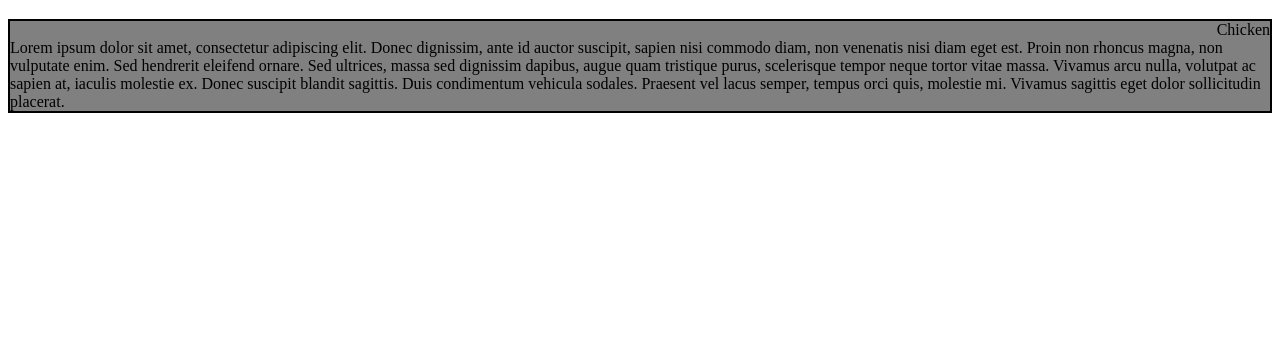
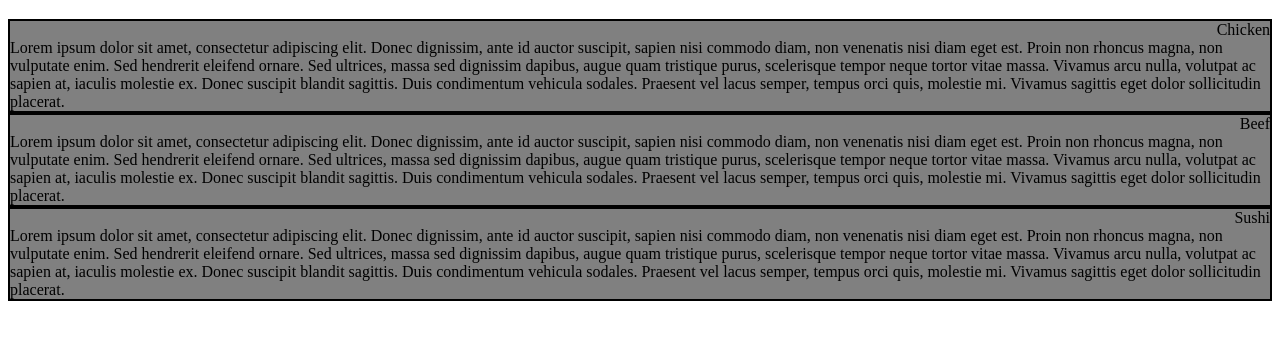
Before and after one commit to mhblatch/jhu-course, a plain HTML site: page module-2/index.html in a window 1280 px wide. Shown: the part 61-400 px from the top of the page. Drawn offline with Linux system fonts and the light colour scheme.

Commit message:
uploading project

```diff
--- a/module-2/css/style.css
+++ b/module-2/css/style.css
@@ -1,4 +1,9 @@
 .menu-container {
+    display: flex;
+    flex-wrap: wrap;
+    align-items: center;
+    justify-content: space-evenly;
+
     .menu-item {
         .subtitle {
             display: flex;
--- a/module-2/index.html
+++ b/module-2/index.html
@@ -14,6 +14,22 @@
                         Lorem ipsum dolor sit amet, consectetur adipiscing elit. Donec dignissim, ante id auctor suscipit, sapien nisi commodo diam, non venenatis nisi diam eget est. Proin non rhoncus magna, non vulputate enim. Sed hendrerit eleifend ornare. Sed ultrices, massa sed dignissim dapibus, augue quam tristique purus, scelerisque tempor neque tortor vitae massa. Vivamus arcu nulla, volutpat ac sapien at, iaculis molestie ex. Donec suscipit blandit sagittis. Duis condimentum vehicula sodales. Praesent vel lacus semper, tempus orci quis, molestie mi. Vivamus sagittis eget dolor sollicitudin placerat.
                     </span>
             </div>
+            <div class="menu-item">
+                <div class="subtitle">
+                    Beef
+                </div>
+                    <span>
+                        Lorem ipsum dolor sit amet, consectetur adipiscing elit. Donec dignissim, ante id auctor suscipit, sapien nisi commodo diam, non venenatis nisi diam eget est. Proin non rhoncus magna, non vulputate enim. Sed hendrerit eleifend ornare. Sed ultrices, massa sed dignissim dapibus, augue quam tristique purus, scelerisque tempor neque tortor vitae massa. Vivamus arcu nulla, volutpat ac sapien at, iaculis molestie ex. Donec suscipit blandit sagittis. Duis condimentum vehicula sodales. Praesent vel lacus semper, tempus orci quis, molestie mi. Vivamus sagittis eget dolor sollicitudin placerat.
+                    </span>
+            </div>
+            <div class="menu-item">
+                <div class="subtitle">
+                    Sushi
+                </div>
+                    <span>
+                        Lorem ipsum dolor sit amet, consectetur adipiscing elit. Donec dignissim, ante id auctor suscipit, sapien nisi commodo diam, non venenatis nisi diam eget est. Proin non rhoncus magna, non vulputate enim. Sed hendrerit eleifend ornare. Sed ultrices, massa sed dignissim dapibus, augue quam tristique purus, scelerisque tempor neque tortor vitae massa. Vivamus arcu nulla, volutpat ac sapien at, iaculis molestie ex. Donec suscipit blandit sagittis. Duis condimentum vehicula sodales. Praesent vel lacus semper, tempus orci quis, molestie mi. Vivamus sagittis eget dolor sollicitudin placerat.
+                    </span>
+            </div>
         </div>
     </body>
 </html>
```
